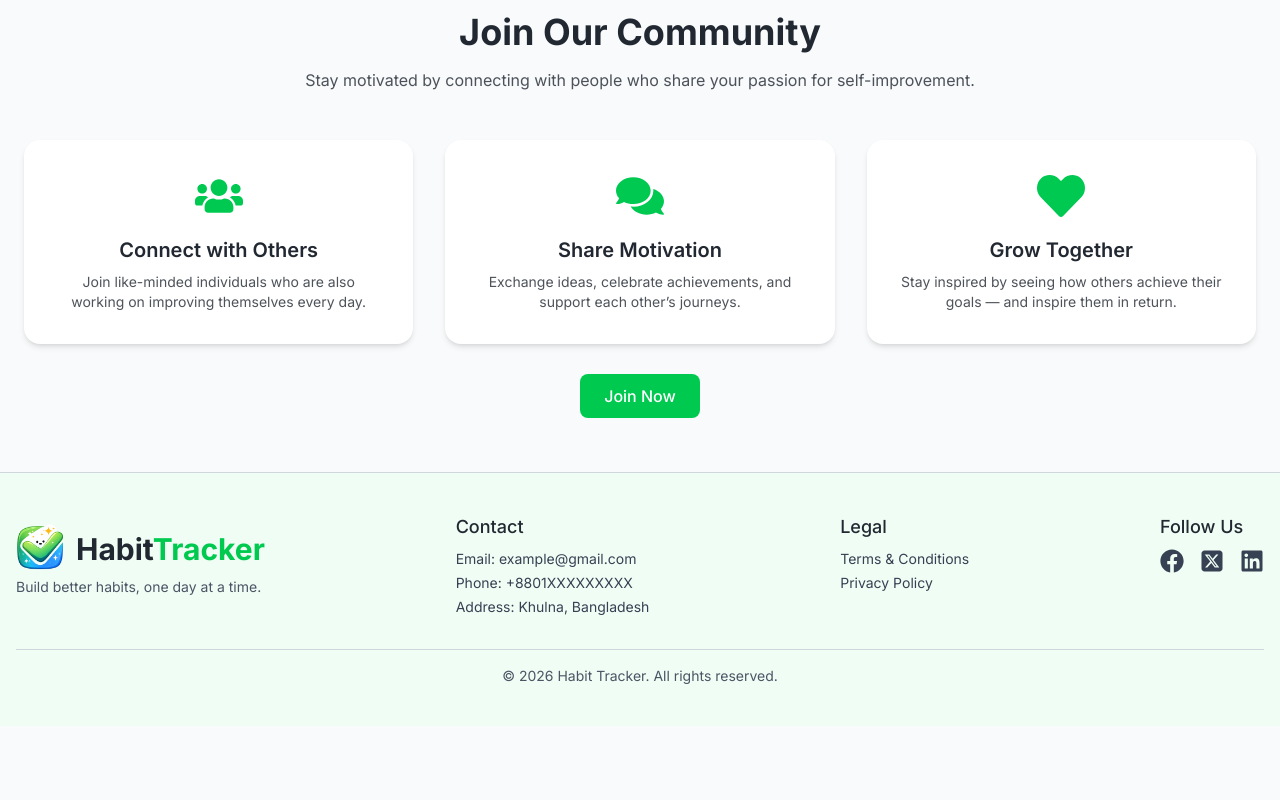
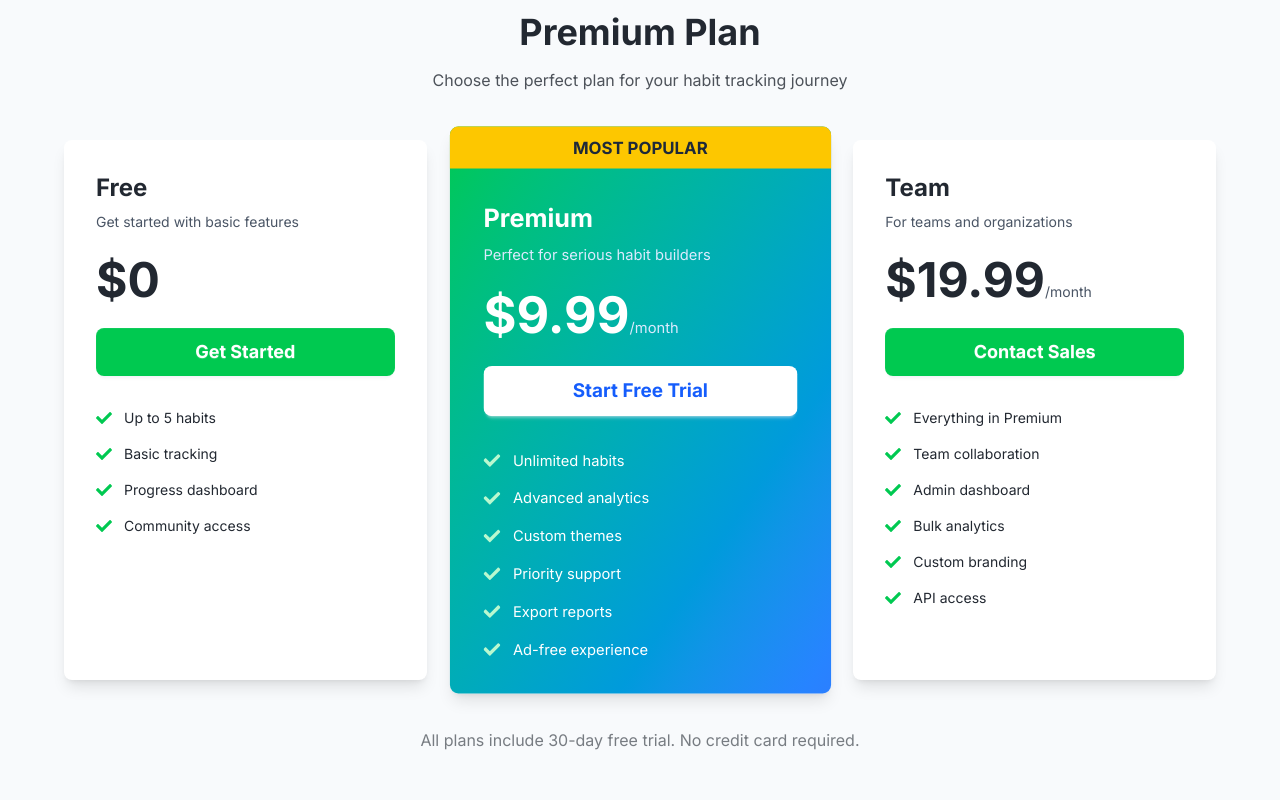
Before and after one commit to mdrobiulislam1479/habit-tracker-client, a React (Vite) app: page / in a window 1280 px wide. Shown: the part 1880-2680 px from the top of the page. Before the commit the page ends 2606 px from the top, so only its background shows below. Built offline with nearby package versions, Linux system fonts and the light colour scheme; no server answers.

Commit message:
added premium plan section in home page

```diff
--- /dev/null
+++ b/src/Components/HomeComponents/PremiumPlan.jsx
@@ -0,0 +1,151 @@
+import { FaCheck } from "react-icons/fa";
+import { Link } from "react-router";
+
+const PremiumPlan = () => {
+  const plans = [
+    {
+      name: "Free",
+      price: "0",
+      description: "Get started with basic features",
+      features: [
+        "Up to 5 habits",
+        "Basic tracking",
+        "Progress dashboard",
+        "Community access",
+      ],
+      buttonText: "Get Started",
+      highlighted: false,
+    },
+    {
+      name: "Premium",
+      price: "9.99",
+      description: "Perfect for serious habit builders",
+      features: [
+        "Unlimited habits",
+        "Advanced analytics",
+        "Custom themes",
+        "Priority support",
+        "Export reports",
+        "Ad-free experience",
+      ],
+      buttonText: "Start Free Trial",
+      highlighted: true,
+    },
+    {
+      name: "Team",
+      price: "19.99",
+      description: "For teams and organizations",
+      features: [
+        "Everything in Premium",
+        "Team collaboration",
+        "Admin dashboard",
+        "Bulk analytics",
+        "Custom branding",
+        "API access",
+      ],
+      buttonText: "Contact Sales",
+      highlighted: false,
+    },
+  ];
+
+  return (
+    <section className="py-16 px-4 md:px-8 lg:px-16">
+      <div className="max-w-7xl mx-auto">
+        {/* Header */}
+        <div className="text-center mb-12">
+          <h2 className="text-3xl md:text-4xl font-bold text-accent mb-4">
+            Premium Plan
+          </h2>
+          <p className="text-accent/80 mb-12 max-w-2xl mx-auto">
+            Choose the perfect plan for your habit tracking journey
+          </p>
+        </div>
+
+        {/* Pricing Cards */}
+        <div className="grid grid-cols-1 md:grid-cols-3 gap-8">
+          {plans.map((plan, index) => (
+            <div
+              key={index}
+              className={`rounded-lg shadow-lg transition transform hover:scale-105 ${
+                plan.highlighted
+                  ? "bg-linear-to-br from-secondary  to-blue-500 text-white md:scale-105 order-2 md:order-0"
+                  : "bg-primary  text-accent  order-1 md:order-0"
+              }`}
+            >
+              {plan.highlighted && (
+                <div className="bg-yellow-400 text-gray-800 text-center py-2 font-bold rounded-t-lg">
+                  MOST POPULAR
+                </div>
+              )}
+
+              <div className="p-8">
+                {/* Plan Name */}
+                <h3 className="text-2xl font-bold mb-2">{plan.name}</h3>
+                <p
+                  className={`text-sm mb-6 ${
+                    plan.highlighted
+                      ? "text-blue-100"
+                      : "text-gray-600 dark:text-gray-400"
+                  }`}
+                >
+                  {plan.description}
+                </p>
+
+                {/* Price */}
+                <div className="mb-6">
+                  <span className="text-5xl font-bold">${plan.price}</span>
+                  {plan.price !== "0" && (
+                    <span
+                      className={`text-sm ${
+                        plan.highlighted
+                          ? "text-blue-100"
+                          : "text-gray-600 dark:text-gray-400"
+                      }`}
+                    >
+                      /month
+                    </span>
+                  )}
+                </div>
+
+                {/* Button */}
+                <Link
+                  to={"/contact"}
+                  className={`btn w-full py-6 text-lg px-6 rounded-lg font-bold transition mb-8 border-0 ${
+                    plan.highlighted
+                      ? "bg-white text-blue-600 hover:bg-gray-100"
+                      : "bg-secondary text-white hover:bg-secondary/80"
+                  }`}
+                >
+                  {plan.buttonText}
+                </Link>
+
+                {/* Features List */}
+                <div className="space-y-4">
+                  {plan.features.map((feature, featureIndex) => (
+                    <div key={featureIndex} className="flex items-center gap-3">
+                      <FaCheck
+                        className={`${
+                          plan.highlighted ? "text-green-200" : "text-green-500"
+                        }`}
+                      />
+                      <span className="text-sm">{feature}</span>
+                    </div>
+                  ))}
+                </div>
+              </div>
+            </div>
+          ))}
+        </div>
+
+        {/* CTA */}
+        <div className="mt-12 text-center">
+          <p className={`text-accent/60 mb-4`}>
+            All plans include 30-day free trial. No credit card required.
+          </p>
+        </div>
+      </div>
+    </section>
+  );
+};
+
+export default PremiumPlan;
--- a/src/Pages/Home.jsx
+++ b/src/Pages/Home.jsx
@@ -2,6 +2,7 @@ import BannerSlider from "../Components/HomeComponents/BannerSlider";
 import FeaturedHabits from "../Components/HomeComponents/FeaturedHabits";
 import HowItWorks from "../Components/HomeComponents/HowItWorks ";
 import JoinCommunity from "../Components/HomeComponents/JoinCommunity";
+import PremiumPlan from "../Components/HomeComponents/PremiumPlan";
 import WhyBuildHabits from "../Components/HomeComponents/WhyBuildHabits";
 
 const Home = () => {
@@ -12,6 +13,7 @@ const Home = () => {
       <FeaturedHabits />
       <WhyBuildHabits />
       <HowItWorks />
+      <PremiumPlan />
       <JoinCommunity />
     </div>
   );
```
